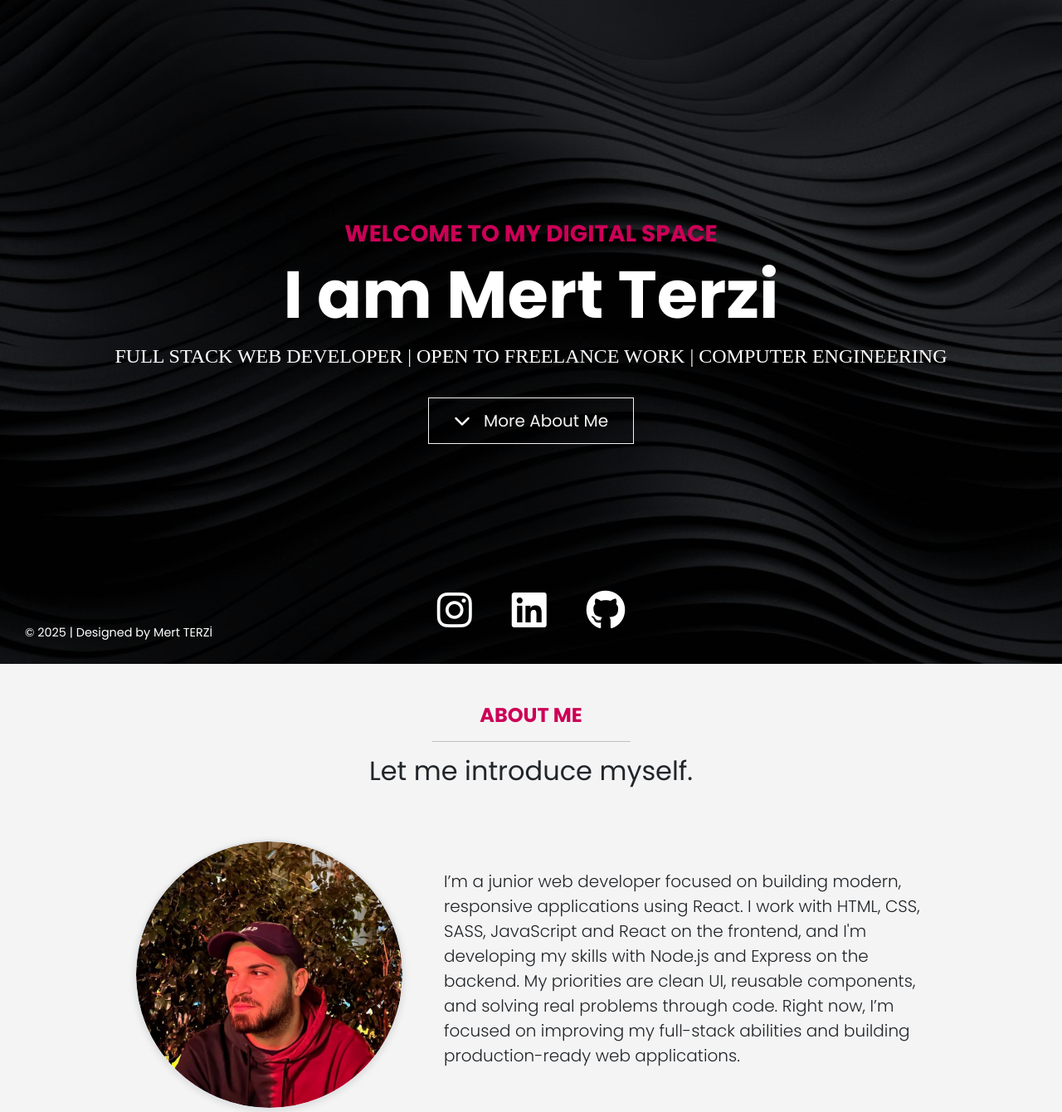
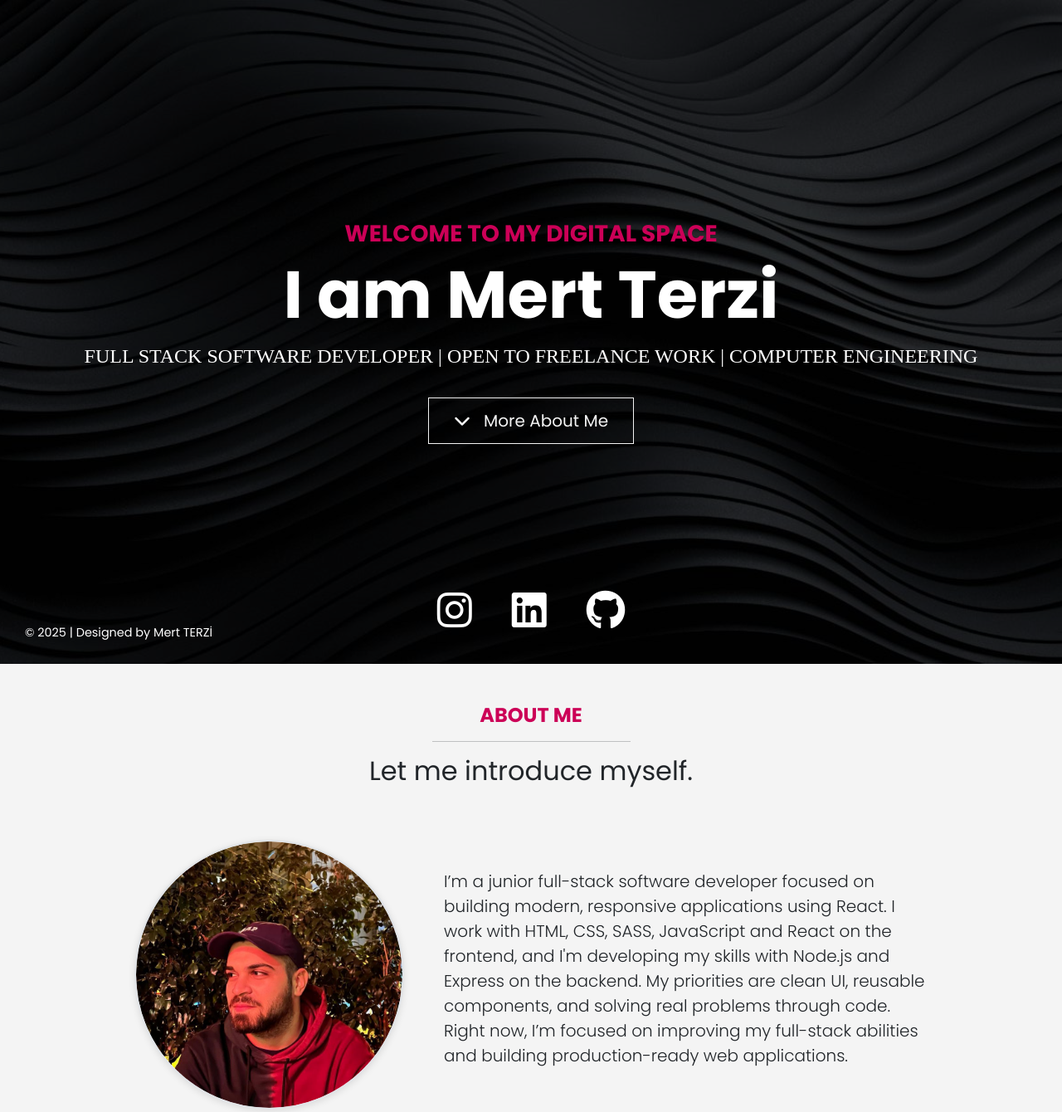
Before and after one commit to mterzii/PortfolioWebSite, a website: page index.html in a window 1280 px wide. Shown: the top 1340 px of the page at 83% size. Drawn offline with nearby package versions, Linux system fonts and the light colour scheme.

Commit message:
Icerik Değiştirildi

```diff
--- a/index.html
+++ b/index.html
@@ -21,8 +21,8 @@
 
 
 
-<title>Mert Terzi | Full-Stack Web Developer</title>
-<meta name="description" content="Mert Terzi is a Computer Engineering student and full-stack web developer specializing in JavaScript, React, and Node.js. Focused on clean, performant, user-centric web applications." />
+<title>Mert Terzi | Full-Stack Software Developer</title>
+<meta name="description" content="Mert Terzi is a Computer Engineering student and full-stack software developer specializing in JavaScript, React, and Node.js. Focused on clean, performant, user-centric web applications." />
 <meta name="keywords" content="Mert Terzi portfolio, full stack developer, computer engineering student, JavaScript, React, Node.js, web developer" />
 <meta name="author" content="Mert Terzi" />
 <link rel="canonical" href="https://mertterzi.com/" />
@@ -41,7 +41,7 @@
           <h1 id="typing-text" class="display-1 fw-bold text-white"></h1>
 
           <p class="roles text-white text-uppercase fs-4">
-            <span>Full Stack Web Developer | </span>
+            <span>Full Stack Software Developer | </span>
             <span>Open to Freelance Work | </span>
             <span>Computer Engineering</span>
           </p>
@@ -89,7 +89,7 @@
             />
 
             <p class="lead">
-              I’m a junior web developer focused on building modern, responsive applications using React.
+              I’m a junior full-stack software  developer focused on building modern, responsive applications using React.
 I work with HTML, CSS, SASS, JavaScript and React on the frontend, and I'm developing my skills with Node.js and Express on the backend.
 My priorities are clean UI, reusable components, and solving real problems through code.
 Right now, I’m focused on improving my full-stack abilities and building production-ready web applications.
```
